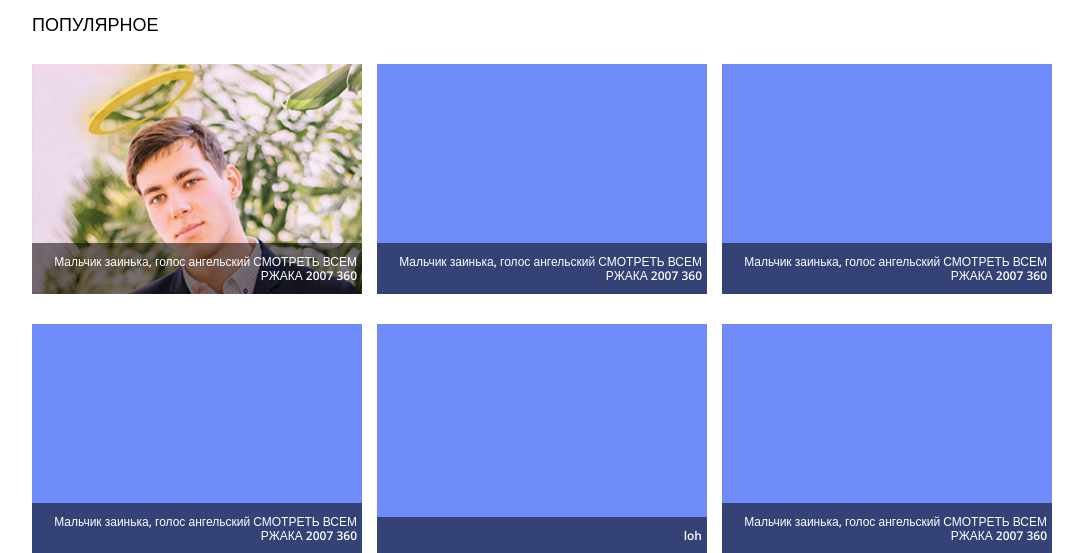
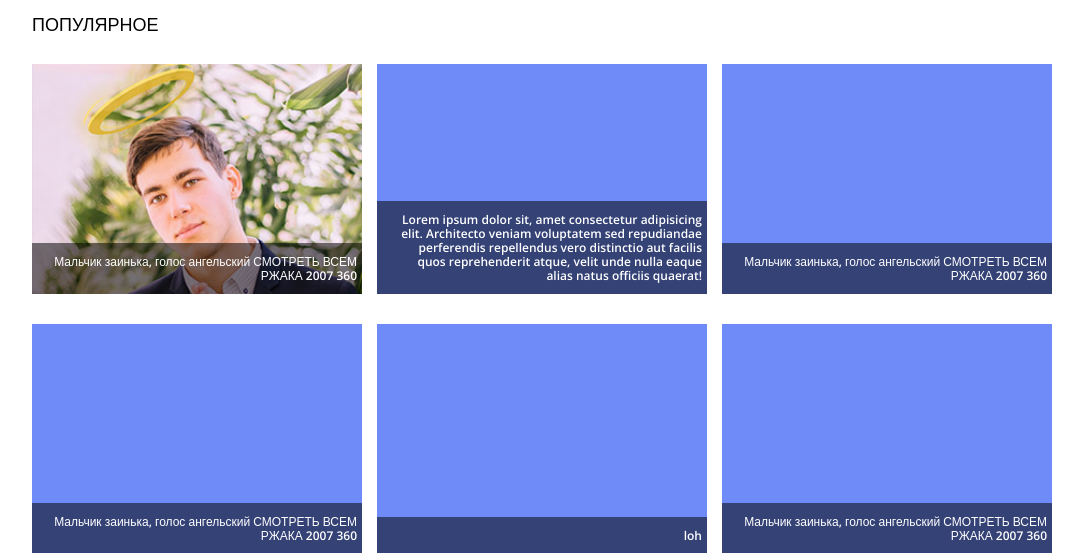
Before and after one commit to katkofficial/videowolf, a PHP site: page / in a window 1280 px wide. Shown: the part 337-890 px from the top of the page, without its empty margins (98-1181 px from the left). Run offline with PHP 8.4, Linux system fonts and the light colour scheme.

Commit message:
rename video

```diff
--- a/index.php
+++ b/index.php
@@ -66,7 +66,7 @@
         <li class="videos__item">
           <div class="videos__title">
             <p>
-              Мальчик заинька, голос ангельский СМОТРЕТЬ ВСЕМ РЖАКА 2007 360
+              Lorem ipsum dolor sit, amet consectetur adipisicing elit. Architecto veniam voluptatem sed repudiandae perferendis repellendus vero distinctio aut facilis quos reprehenderit atque, velit unde nulla eaque alias natus officiis quaerat!
             </p>
           </div>
         </li>
```
